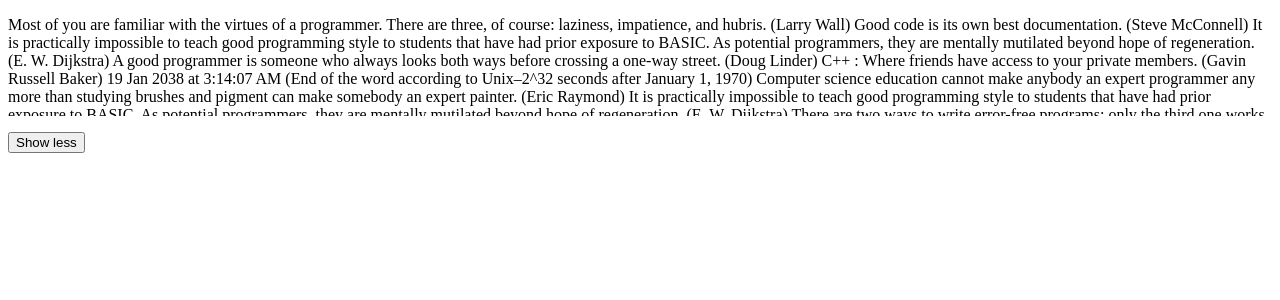
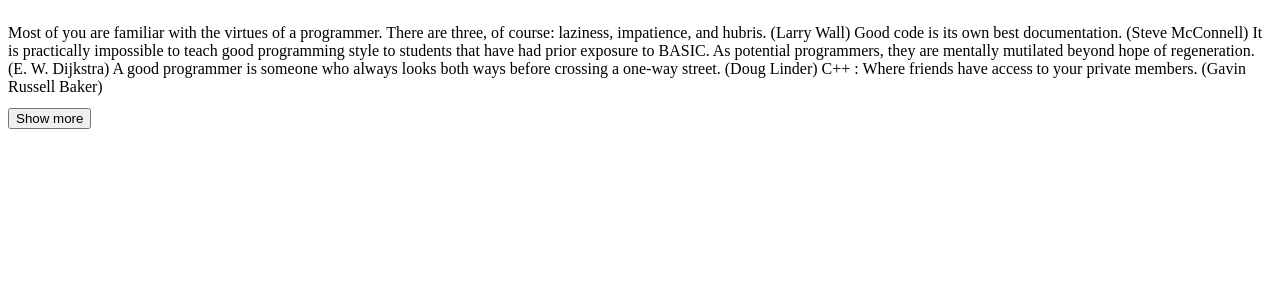
Before and after one commit to theuiguru/react.holiday.2023, a React (Vite) app: page / in a window 1280 px wide. Shown: the top 300 px of the page. Built offline with nearby package versions, Linux system fonts and the light colour scheme.

Commit message:
Manipulate React with Refs

```diff
--- a/src/App.jsx
+++ b/src/App.jsx
@@ -1,15 +1,18 @@
-import { useState } from 'react'
+import { useState, useRef } from 'react'
 //import './App.css'
 
 function App() {
-  const [expanded, setExpanded] = useState(false)
+  let [expanded, setExpanded] = useState(false);
+  const contentRef = useRef(null);
 
   return (
     <div>
-      <p style={{ overflow: 'hidden', maxHeight: expanded ? 'none' : `100px` }}>Most of you are familiar with the virtues of a programmer. There are three, of course: laziness, impatience, and hubris. (Larry Wall) Good code is its own best documentation. (Steve McConnell) It is practically impossible to teach good programming style to students that have had prior exposure to BASIC. As potential programmers, they are mentally mutilated beyond hope of regeneration. (E. W. Dijkstra) A good programmer is someone who always looks both ways before crossing a one-way street. (Doug Linder) C++ : Where friends have access to your private members. (Gavin Russell Baker)
+      <div ref={contentRef} style={{ overflow: 'hidden', maxHeight: expanded ? 'none' : `100px`, transition: 'all .5s ease'}}>
+      <p>Most of you are familiar with the virtues of a programmer. There are three, of course: laziness, impatience, and hubris. (Larry Wall) Good code is its own best documentation. (Steve McConnell) It is practically impossible to teach good programming style to students that have had prior exposure to BASIC. As potential programmers, they are mentally mutilated beyond hope of regeneration. (E. W. Dijkstra) A good programmer is someone who always looks both ways before crossing a one-way street. (Doug Linder) C++ : Where friends have access to your private members. (Gavin Russell Baker)</p>
 
-      19 Jan 2038 at 3:14:07 AM (End of the word according to Unix–2^32 seconds after January 1, 1970) Computer science education cannot make anybody an expert programmer any more than studying brushes and pigment can make somebody an expert painter. (Eric Raymond) It is practically impossible to teach good programming style to students that have had prior exposure to BASIC. As potential programmers, they are mentally mutilated beyond hope of regeneration. (E. W. Dijkstra) There are two ways to write error-free programs; only the third one works. (Alan J. Perlis)</p>
-      <button onClick={() => setExpanded(!expanded)}>Show less</button>
+      <p>19 Jan 2038 at 3:14:07 AM (End of the word according to Unix–2^32 seconds after January 1, 1970) Computer science education cannot make anybody an expert programmer any more than studying brushes and pigment can make somebody an expert painter. (Eric Raymond) It is practically impossible to teach good programming style to students that have had prior exposure to BASIC. As potential programmers, they are mentally mutilated beyond hope of regeneration. (E. W. Dijkstra) There are two ways to write error-free programs; only the third one works. (Alan J. Perlis)</p>
+      </div>
+      <button onClick={() => {setExpanded(!expanded); alert(contentRef.current.scrollHeight); }}>Show {expanded ? 'less' : 'more'}</button>
     </div>
   )
 }
```
